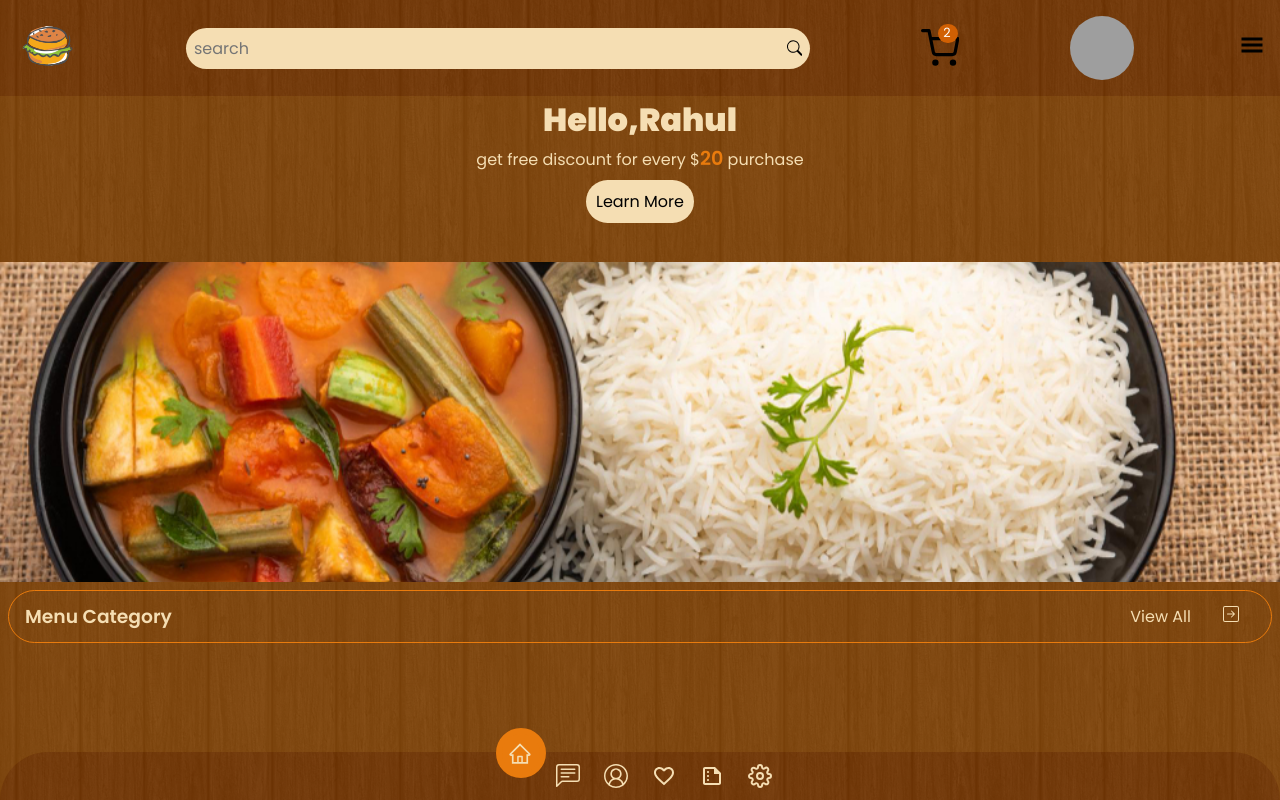
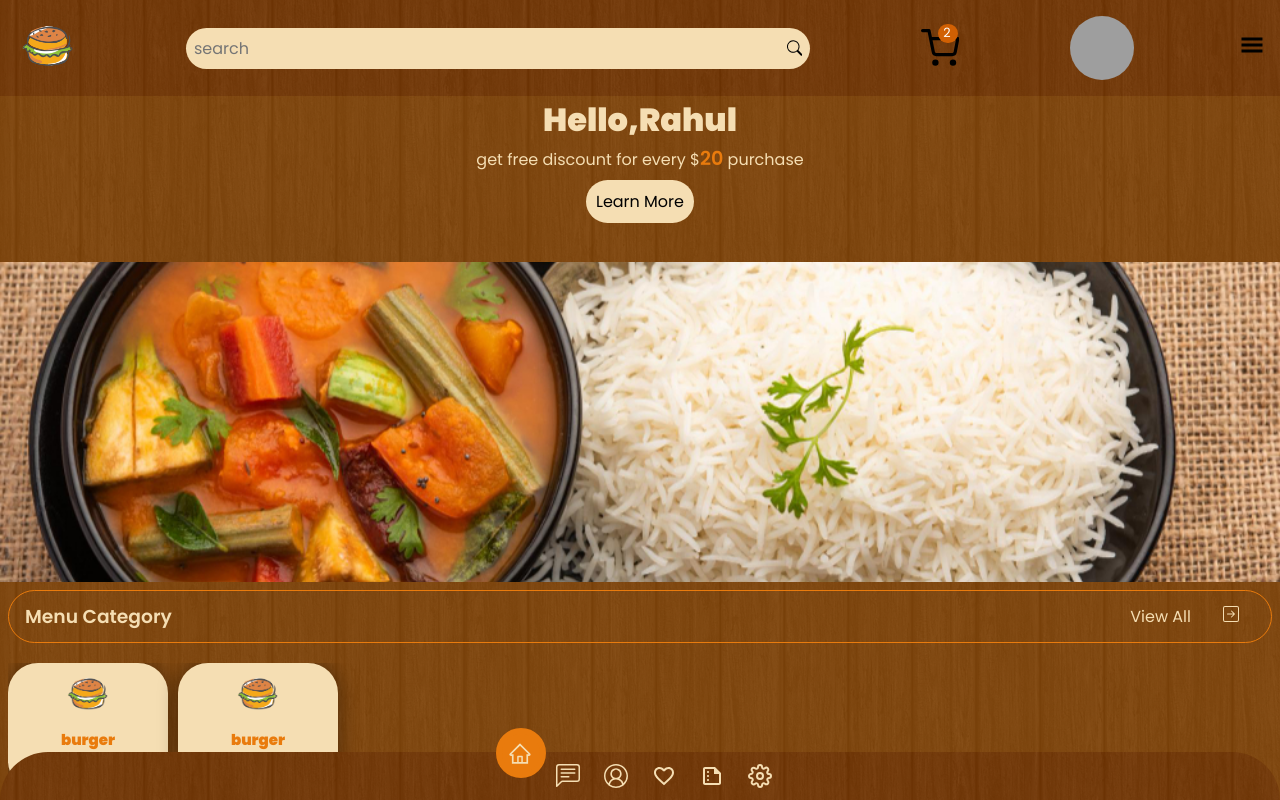
Before and after one commit to SubhashisPatbandha4/Food-Delivery-Website--React-Redux-Firebase-, a React (Create React App) app: page / in a window 1280 px wide. Built offline with nearby package versions, Linux system fonts and the light colour scheme; grey boxes are pictures that could not be loaded.

Commit message:
row container with  list of dishes template added

```diff
--- a/src/App.jsx
+++ b/src/App.jsx
@@ -9,7 +9,7 @@ import { MdOutlineFavoriteBorder } from "react-icons/md"
 import { MdOutlineSummarize } from "react-icons/md"
 import { FiSettings } from "react-icons/fi"
 import MainContainer from "./components/mainContainer/MainContainer"
-import DishContainer from "./components/dishContainer/DishContainer"
+
 
 const App = () => {
   useEffect(() => {
@@ -36,7 +36,7 @@ const App = () => {
   */}
       <MainContainer />
 
-      <DishContainer />
+
 
       {/*
 
--- a/src/components/dishContainer/DishContainer.jsx
+++ b/src/components/dishContainer/DishContainer.jsx
@@ -1,5 +1,6 @@
 import React from 'react'
 import SubMenuContainer from '../subMenuContainer/subMenuContainer'
+import RowContainer from '../rowContainer/RowContainer'
 import "./dishContainer.css"
 const DishContainer = ({ name }) => {
     return (
@@ -8,7 +9,9 @@ const DishContainer = ({ name }) => {
                 <div className="menuCard">
                     <SubMenuContainer name={name} />
                 </div>
-                <div className="rowContainer"></div>
+                <div className="rowContainer">
+                    <RowContainer />
+                </div>
                 <div className="disItemContainer"></div>
             </div>
         </div>
--- /dev/null
+++ b/src/components/rowContainer/MenuCard.jsx
@@ -0,0 +1,19 @@
+import React from 'react'
+import { BsArrowRightSquare } from "react-icons/bs"
+const MenuCard = ({ img, name }) => {
+    return (
+        <div className='rowMenuCard'>
+            <div className="imgBox">
+                <img src={img} alt="dish" />
+            </div>
+            <h3>
+                {name}
+            </h3>
+            <i className="loadMenu">
+                < BsArrowRightSquare />
+            </i>
+        </div>
+    )
+}
+
+export default MenuCard
--- /dev/null
+++ b/src/components/rowContainer/RowContainer.jsx
@@ -0,0 +1,16 @@
+import React from 'react'
+import MenuCard from './MenuCard'
+import "./rowContainer.css"
+import dish1 from "../../Assets/logo.png"
+
+const RowContainer = () => {
+    return (
+        <div className='rowContainer'>
+            <MenuCard img={dish1} name={" burger"} />
+            <MenuCard img={dish1} name={" burger"} />
+
+        </div>
+    )
+}
+
+export default RowContainer
--- /dev/null
+++ b/src/components/rowContainer/rowContainer.css
@@ -0,0 +1,62 @@
+    .rowContainer {
+  gap: 10px;
+  display: flex;
+  align-items: center;
+  overflow-x: scroll;
+  overflow-y: hidden;
+  margin: 10px 0;
+  width:100vw;
+  /* padding: 2rem 0; */
+}
+.rowContainer::-webkit-scrollbar {
+  display: none;
+}
+.rowMenuCard {
+  color: var(--colorBG);
+  min-height: 8rem;
+  min-width: 10rem;
+  width: 10rem;
+  height: 8rem;
+  background: var(--colorWhite);
+  border: transparent;
+  border-radius: 30px;
+  display: flex;
+  flex-direction: column;
+  align-items: center;
+  justify-content: space-between;
+  padding: 5px;
+  transition: var(--transition);
+  box-shadow: 0px 0px 20px rgba(0, 0, 0, 0.367) ;
+}
+.rowMenuCard:hover {
+  cursor: pointer;
+  background: transparent;
+  border: 2px solid var(--colorBG);
+  color: var(--colorWhite);
+}
+.rowMenuCard .imgBox {
+  width:  50px;
+  height: 50px;
+  /* padding: 2px; */
+  display: flex;
+  overflow: hidden;
+}
+.rowMenuCard .imgBox img{
+
+  object-fit: cover;
+  width: 100%;
+  height: 100%;
+  overflow: hidden;
+}
+.rowMenuCard h3 {
+    font-weight: bold;
+    font-size: 15px;
+    word-break: break-all;
+}
+.rowMenuCard .loadMenu {
+transition:var(--transition)
+}
+.rowMenuCard .loadMenu:hover {
+transform: scale(1.3);
+
+}
```
Also changed, not shown: 1 other file (tests, documents, lock files or other folders).
